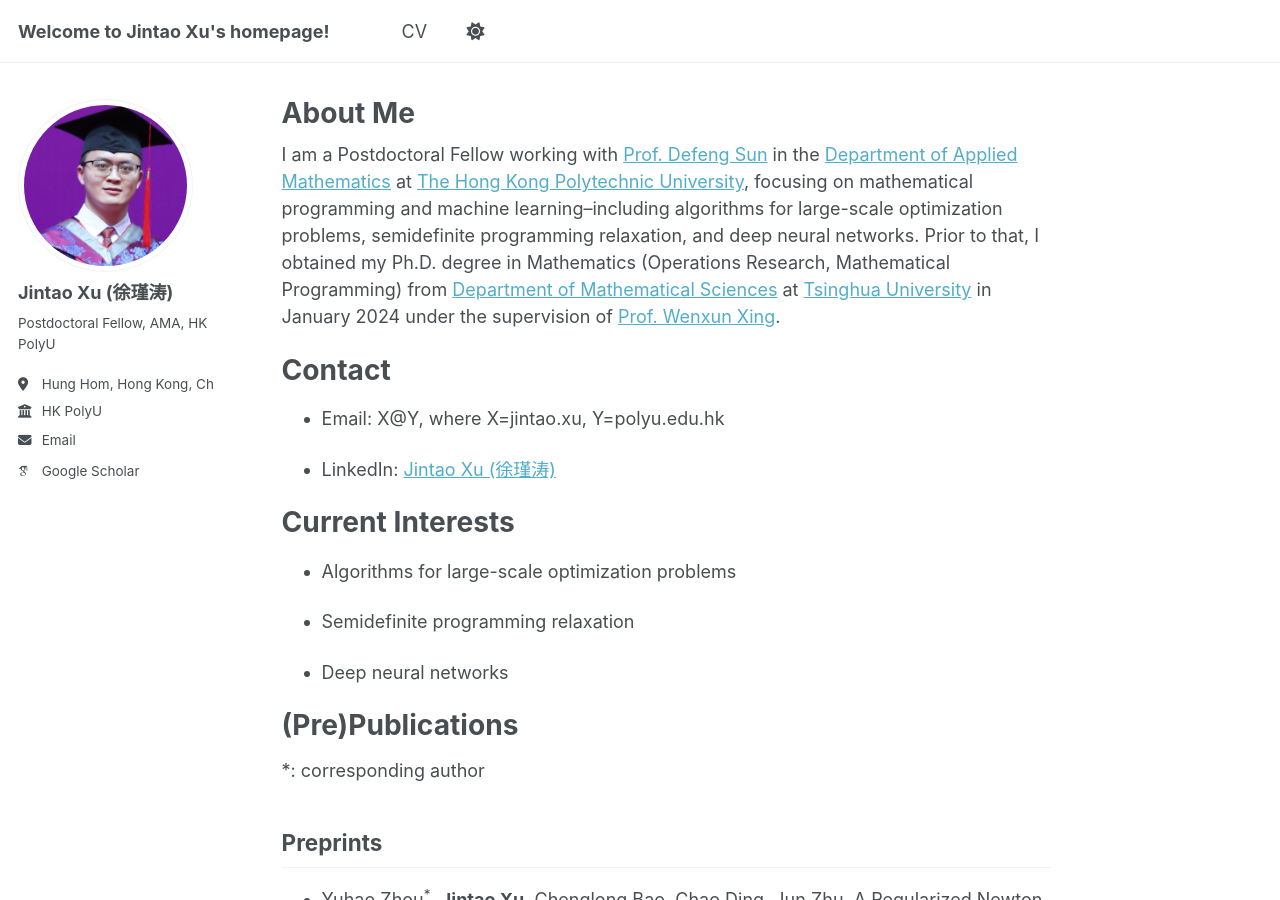
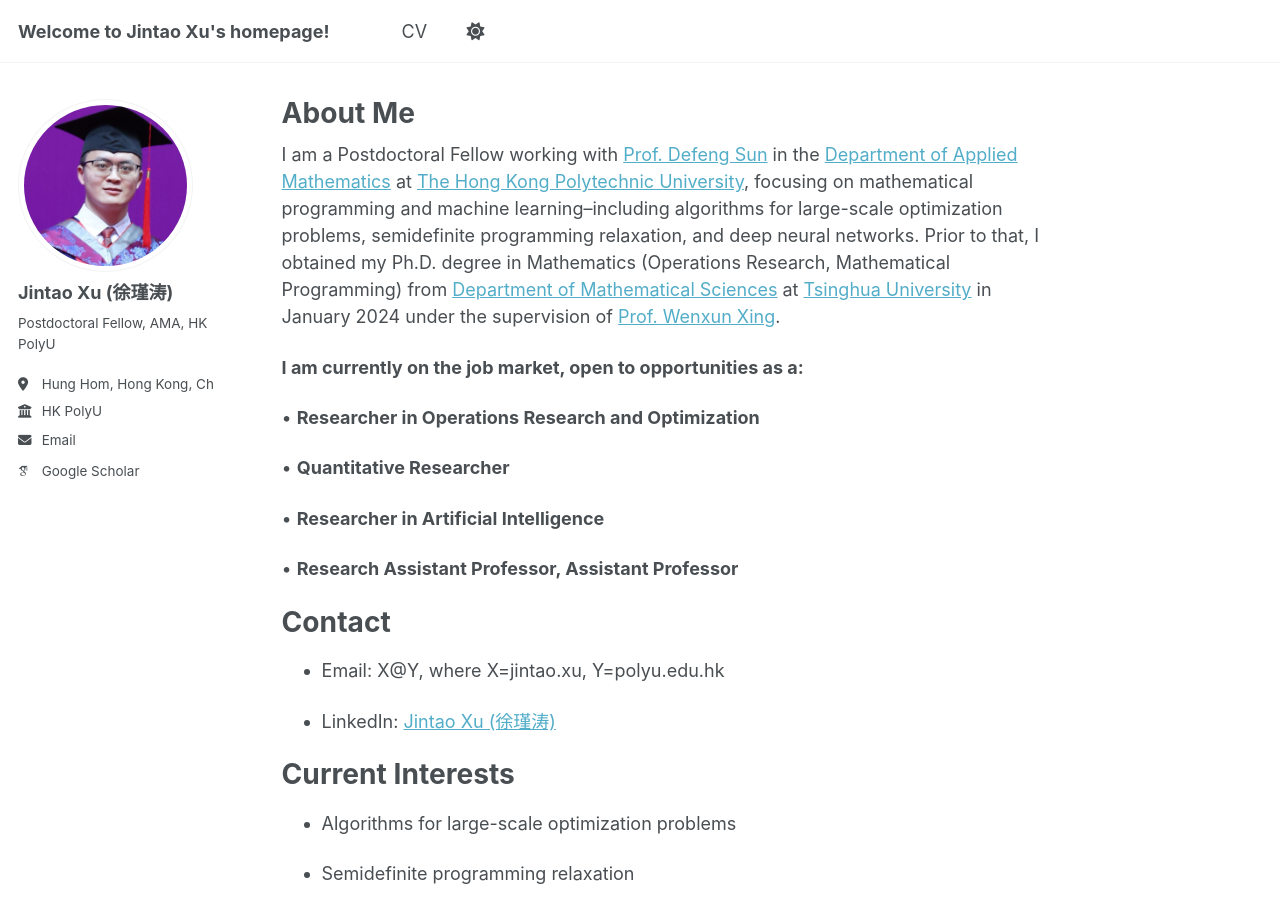
Before and after one commit to JintaoXuMath/JintaoXuMath.github.io, a Jekyll site: the page built from _pages/about.md, in a window 1280 px wide and 900 px high. Built offline with Jekyll 4.4.1, drawn with Linux system fonts in a browser that asks for light colours; some web fonts are replaced.

Commit message:
Update about.md

```diff
--- a/_pages/about.md
+++ b/_pages/about.md
@@ -8,6 +8,16 @@ redirect_from:
 ---
 
 I am a Postdoctoral Fellow working with [Prof. Defeng Sun](https://www.polyu.edu.hk/ama/profile/dfsun/) in the [Department of Applied Mathematics](https://www.polyu.edu.hk/ama/) at [The Hong Kong Polytechnic University](https://www.polyu.edu.hk/), focusing on mathematical programming and machine learning–including algorithms for large-scale optimization problems, semidefinite programming relaxation, and deep neural networks. Prior to that, I obtained my Ph.D. degree in Mathematics (Operations Research, Mathematical Programming) from [Department of Mathematical Sciences](https://www.math.tsinghua.edu.cn/) at [Tsinghua University](https://www.tsinghua.edu.cn/) in January 2024 under the supervision of [Prof. Wenxun Xing](https://www.genealogy.math.ndsu.nodak.edu/id.php?id=182440).
+
+**I am currently on the job market, open to opportunities as a:**
+
+• **Researcher in Operations Research and Optimization**
+
+• **Quantitative Researcher**
+
+• **Researcher in Artificial Intelligence**
+
+• **Research Assistant Professor, Assistant Professor**
 
 Contact
 ======
```
